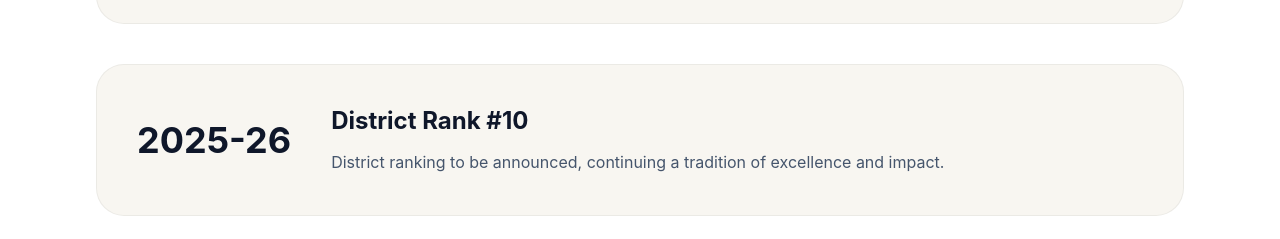
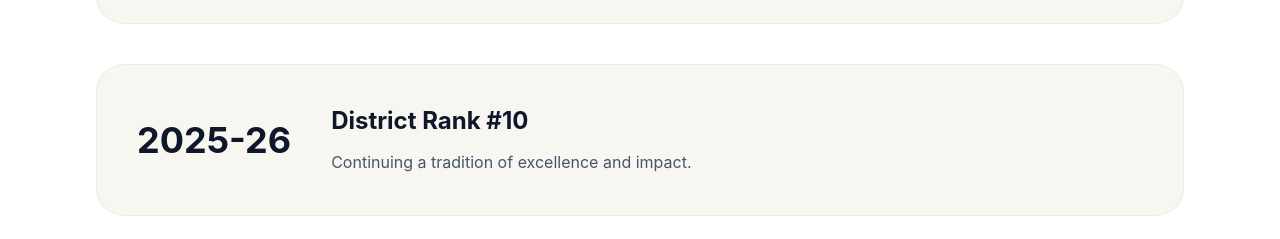
Before and after one commit to SNIPER-007/rcmg26-27, a React (Vite) app: page /about in a window 1280 px wide. Shown: the part 2409-2648 px from the top of the page. Built offline with nearby package versions, Linux system fonts and the light colour scheme.

Commit message:
about details updated

```diff
--- a/src/pages/About.jsx
+++ b/src/pages/About.jsx
@@ -36,7 +36,7 @@ const timeline = [
   year: "2025-26",
   title: "District Rank #10",
   description:
-    "District ranking to be announced, continuing a tradition of excellence and impact.",
+    "Continuing a tradition of excellence and impact.",
 },
 {
   year: "2026-27",
```
